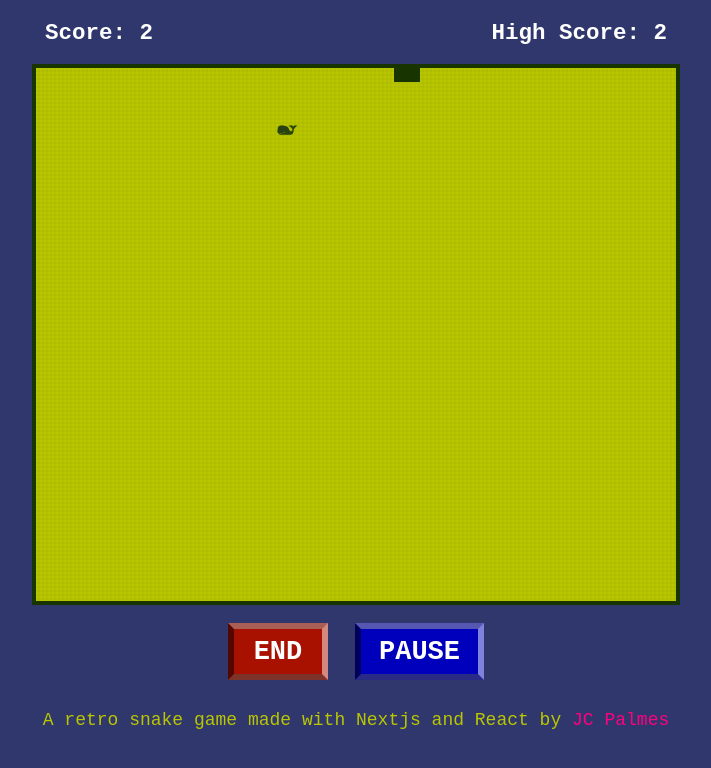
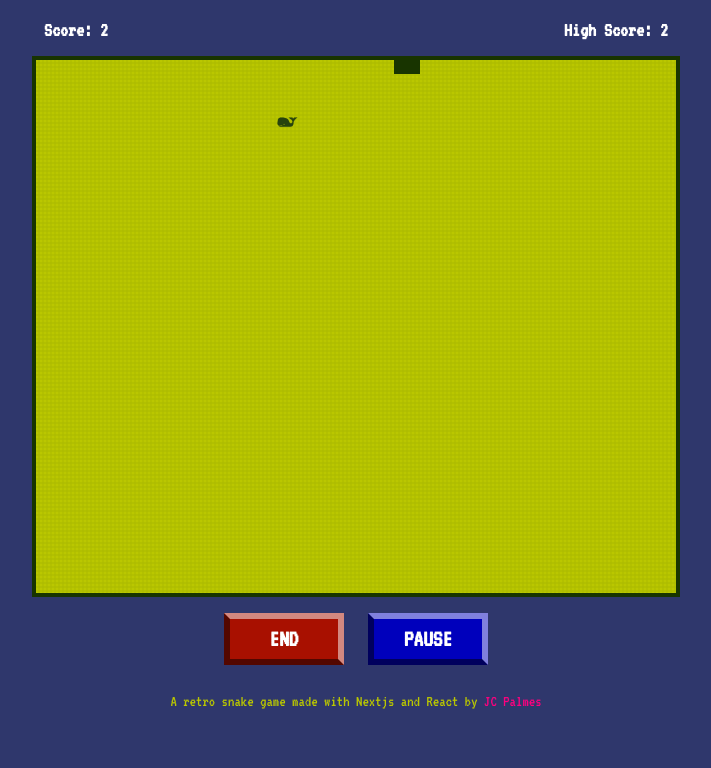
Before and after one commit to khleomix/retro-snake-game, a Next.js app: page / in a window 1280 px wide. Both pictures are taken after a click on the button "PLAY". Shown: the top 768 px of the page, without its empty margins (284-995 px from the left). Built offline with nearby package versions, Linux system fonts and the light colour scheme; no server answers.

Commit message:
Cleanup styles

```diff
--- a/src/components/Food.tsx
+++ b/src/components/Food.tsx
@@ -8,7 +8,7 @@ export default function Food(props: FoodProps) {
         top: `${props.dot[1]}%`
     }
     return (
-        <div className="snake-food absolute w-4 h-4 block" style={styleFood}>
+        <div className="snake-food absolute w-4 h-4 block before:h-4 before:content-[url('../../public/food.svg')] before:-left-[6px] before:absolute before:-top-[17px] before:w-4" style={styleFood}>
         </div>
     )
 }
--- a/src/components/Game.tsx
+++ b/src/components/Game.tsx
@@ -161,7 +161,7 @@ class Game extends React.Component {
 				</div>
 
 		  		{this.state.play ?
-					<div className={`game-box outline outline-secondary outline-4 h-4/6 w-[90vw] lg:w-[50vw] relative ${this.state.pause ? "bg-gray-100" : "bg-primary"}`}>
+					<div className={`game-box before:bg-game-box outline outline-secondary outline-4 h-4/6 w-[90vw] lg:w-[50vw] relative before:block before:h-full before:opacity-[0.1] before:w-full before:text-center ${this.state.pause ? "bg-gray-100" : "bg-primary"}`}>
 						<Snake snakePixels={this.state.snakePixels}/>
 						<Food dot={this.state.food}/>
 					</div>
@@ -181,7 +181,7 @@ class Game extends React.Component {
 		  		}
 
 		  		<div className="flex my-1 justify-center">
-					<button className="btn-primary bg-red-100 hover:bg-red-200 focus:bg-red-200 box-border text-white font-bold text-2xl m-4 min-w-[100px] px-4 py-1 uppercase w-auto transition-all duration-75" onClick={ () => {
+					<button className="btn-primary border-[inset] border-[6px] border-b-inset-black border-l-inset-black border-r-inset-gray border-t-inset-gray bg-red-100 hover:bg-red-200 focus:bg-red-200 box-border text-white font-bold text-2xl m-4 min-w-[120px] px-4 py-1 uppercase w-auto transition-all duration-75" onClick={ () => {
 						if ( this.state.play ) {
 							this.setState( initialState );
 						} else this.setState( {play: true} )
@@ -189,7 +189,7 @@ class Game extends React.Component {
 					}>{this.state.play ? "End" : "Play"}</button>
 
 					{this.state.play ?
-						<button className={`ml-2 btn-secondary box-border text-white font-bold text-2xl m-4 min-w-[100px] px-4 py-1 uppercase w-auto transition-all duration-75 ${this.state.pause ? "bg-gray-200 hover:bg-gray-100 focus:bg-gray-100" : "bg-blue-100 hover:bg-blue-200 focus:bg-blue-200"}`} onClick={ () => {
+						<button className={`ml-2 btn-secondary border-[inset] border-[6px] border-b-inset-black border-l-inset-black border-r-inset-gray border-t-inset-gray box-border text-white font-bold text-2xl m-4 min-w-[120px] px-4 py-1 uppercase w-auto transition-all duration-75 ${this.state.pause ? "bg-gray-200 hover:bg-gray-100 focus:bg-gray-100" : "bg-blue-100 hover:bg-blue-200 focus:bg-blue-200"}`} onClick={ () => {
 							this.setState( {pause: this.state.pause ? false : true} )
 						}}>{this.state.pause ? "Resume" : "Pause"}</button>
 					:
--- a/src/pages/index.tsx
+++ b/src/pages/index.tsx
@@ -8,7 +8,7 @@ export default function Home() {
   }
 
   return (
-    <div>
+    <div className="p-0 m-0 text-lg bg-tertiary overflow-x-hidden text-center font-sans">
       <div className="flex justify-center w-screen h-screen bg-tertiary">
         <Game />
       </div>
--- a/src/styles/globals.css
+++ b/src/styles/globals.css
@@ -1,43 +1,4 @@
+@import url('https://fonts.googleapis.com/css2?family=VT323&display=swap');
 @tailwind base;
 @tailwind components;
 @tailwind utilities;
-
-@import url('https://fonts.googleapis.com/css2?family=VT323&display=swap');
-
-html,
-body {
-	@apply p-0 m-0 text-lg bg-tertiary overflow-x-hidden text-center overflow-hidden;
-
-	font-family: 'VT323', monospace;
-}
-
-.game-box::before {
-	@apply block h-full opacity-[0.1] w-full text-center;
-	background-image: repeating-linear-gradient(to bottom, #0000, #0000 2px, #27430e78 2px, #27430e78 4px),
-                    repeating-linear-gradient(to right, #bac70029, #bac70029 2px, #27430e78 2px, #27430e78 4px);
-	content: '';
-}
-
-* {
-	@apply box-border;
-}
-
-.btn-primary {
-	border-bottom: 6px inset rgba(0,0,0,.5);
-	border-left: 6px inset rgba(0,0,0,.5);
-	border-right: 6px inset rgba(255,255,255,.5);
-	border-top: 6px inset rgba(255,255,255,.5);
-}
-
-.btn-secondary {
-	border-bottom: 6px inset rgba(0,0,0,.5);
-	border-left: 6px inset rgba(0,0,0,.5);
-	border-right: 6px inset rgba(255,255,255,.5);
-	border-top: 6px inset rgba(255,255,255,.5);
-}
-
-.snake-food::before {
-	@apply h-4 -left-[6px] absolute -top-[17px] w-4;
-
-	content: url('../../public/food.svg');
-}
--- a/tailwind.config.js
+++ b/tailwind.config.js
@@ -4,6 +4,9 @@ module.exports = {
     "./src/components/**/*.{js,ts,jsx,tsx}",
   ],
   theme: {
+        fontFamily: {
+        	'sans': ['VT323', 'monospace'],
+        },
 		colors: {
     		primary: '#BAC700',
 			secondary: '#183400',
@@ -26,10 +29,18 @@ module.exports = {
 				100: '#ff007f',
 				200: '#F76BC0',
 			},
+			inset: {
+				black: 'rgba(0, 0, 0, 0.5)',
+				gray: 'rgba(255, 255, 255, 0.5)',
+			},
 			transparent: 'transparent',
 			current: 'currentColor',
 		},
-    extend: {},
+    extend: {
+      backgroundImage: {
+        'game-box': "repeating-linear-gradient(to bottom, #0000, #0000 2px, #27430e78 2px, #27430e78 4px), repeating-linear-gradient(to right, #bac70029, #bac70029 2px, #27430e78 2px, #27430e78 4px)",
+      }
+	},
   },
   plugins: [],
 }
```
